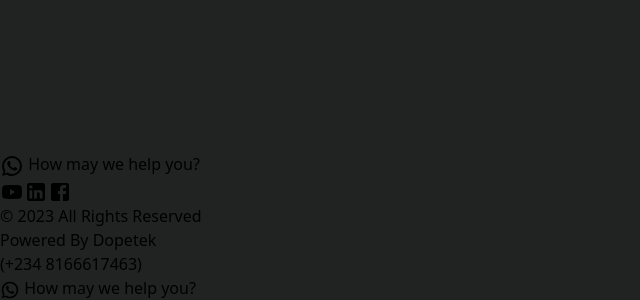
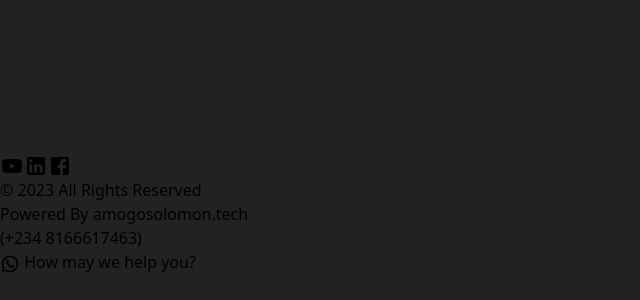
Before and after one commit to Amogo-solomon/umumechambers, a React (Create React App) app: page /about in a window 1280 px wide. Shown: the part 2895-3195 px from the top of the page, without its empty margins (0-640 px from the left). After the commit the page ends 3169 px from the top, so only its background shows below. Built offline with nearby package versions, Linux system fonts and the light colour scheme.

Commit message:
support center update and powered by

```diff
--- a/src/components/pages/Footer.jsx
+++ b/src/components/pages/Footer.jsx
@@ -3,7 +3,49 @@ import { social } from '../data/dummydata';
 import { WhatsApp } from '@mui/icons-material'; // Import WhatsApp icon from Material-UI
 
 export const Footer = () => {
-  const whatsappNumber = '+2347084857763'; // WhatsApp number
+
+
+  return (
+    <footer className="bg-primaryBackground text-white py-12 h-auto md:h-[35vh] relative">
+
+
+      <div className="container mx-auto flex flex-col items-center justify-center">
+        <div className="flex space-x-4">
+          {social.map((item2) => (
+            <a href={item2.url} target="_blank" rel="noopener noreferrer" key={item2.id}>
+              <i className="text-2xl text-primaryColor" data-aos="">
+                {item2.icon}
+              </i>
+            </a>
+          ))}
+        </div>
+        <p className="mt-4 text-center text-sm" data-aos="">
+          &copy; {new Date().getFullYear()} All Rights Reserved
+        </p>
+
+        <p className="mt-4 text-center text-sm text-primaryColor" data-aos="">
+           Powered By amogosolomon.tech
+        </p>
+        <p className=" text-center text-sm text-primaryColor" data-aos="">
+           (+234 8166617463)
+        </p>
+
+
+      </div>
+    </footer>
+  );
+};
+
+export default Footer;
+
+
+
+/* import React from 'react';
+import { social } from '../data/dummydata';
+import { WhatsApp } from '@mui/icons-material';
+
+export const Footer = () => {
+  const whatsappNumber = '+2347084857763';
 
   const handleWhatsAppClick = () => {
     window.open(`https://wa.me/${whatsappNumber}`, '_blank');
@@ -12,12 +54,12 @@ export const Footer = () => {
   return (
     <footer className="bg-primaryBackground text-white py-12 h-auto md:h-[35vh] relative">
 
-      {/* WhatsApp button with icon */}
+
       <button
           className="absolute top-2 right-1 bg-green-500 hover:bg-green-600 text-white px-4 py-2 rounded-md flex items-center gap-2"
           onClick={handleWhatsAppClick}
         >
-          <WhatsApp /> {/* WhatsApp icon */}
+          <WhatsApp />
           How may we help you?
         </button>
       <div className="container mx-auto flex flex-col items-center justify-center">
@@ -48,7 +90,7 @@ export const Footer = () => {
 };
 
 export default Footer;
-
+ */
 
 
 /* import React from 'react';
```
